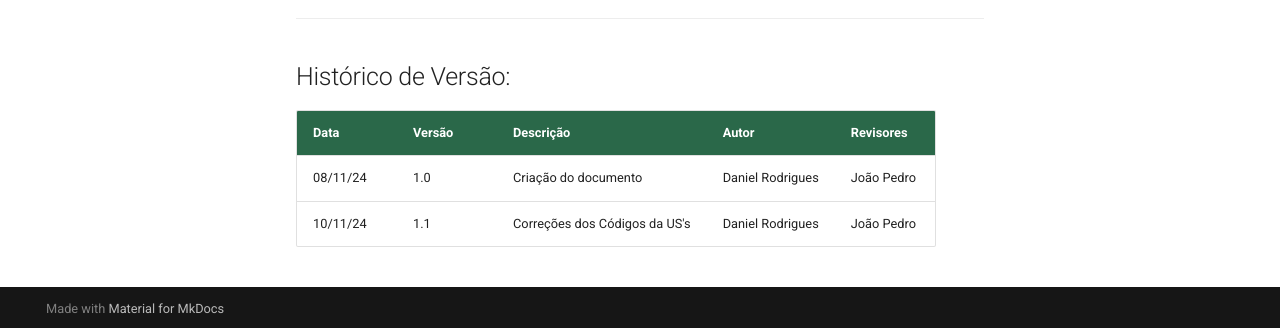
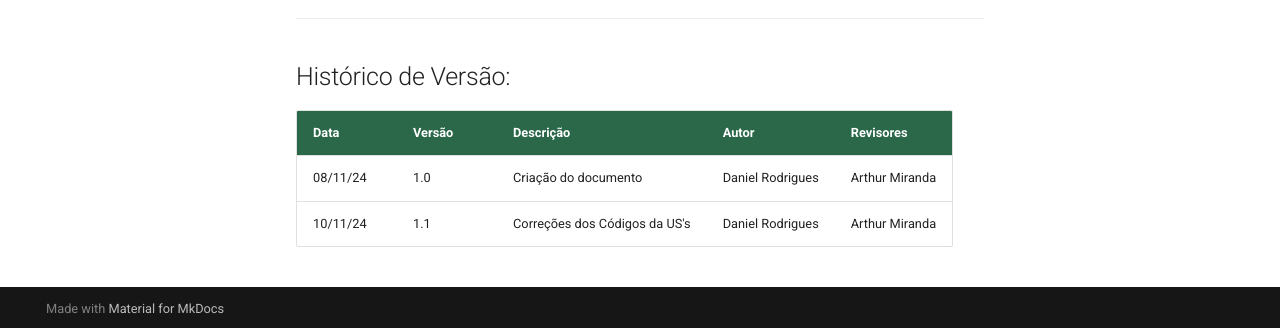
Before and after one commit to mdsreq-fga-unb/2024.2-T03-CafeDoSitio, an MkDocs documentation site: the page built from docs/sections/4-sprints/VisaoGeralBacklog.md, in a window 1280 px wide and 900 px high, scrolled down 5703 px. Shown: the part 569-897 px from the top of the window. Built offline with MkDocs 1.6.1 and Material for MkDocs 9.7.7, drawn with Linux system fonts in a browser that asks for light colours; comment, search, counter and statistics services are not loaded.

Commit message:
docs: correção do revisor

```diff
--- a/docs/sections/4-sprints/VisaoGeralBacklog.md
+++ b/docs/sections/4-sprints/VisaoGeralBacklog.md
@@ -126,5 +126,5 @@ US30   | Conversar com Chatbot                 | Nível 2                    | N
 ## Histórico de Versão:
 | Data | Versão | Descrição | Autor | Revisores |
 |---- | ------ | --------- | ----- | --------- |
-| 08/11/24 | 1.0 | Criação do documento | Daniel Rodrigues | João Pedro |
-| 10/11/24 | 1.1 | Correções dos Códigos da US's | Daniel Rodrigues | João Pedro |
+| 08/11/24 | 1.0 | Criação do documento | Daniel Rodrigues | Arthur Miranda |
+| 10/11/24 | 1.1 | Correções dos Códigos da US's | Daniel Rodrigues | Arthur Miranda |
```
Also changed, not shown: docs/sections/2-docPage/4-cronogramaEntregas.md (+1 -1 lines).
